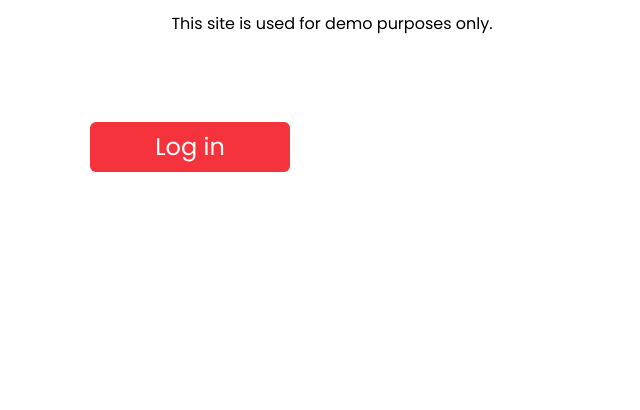
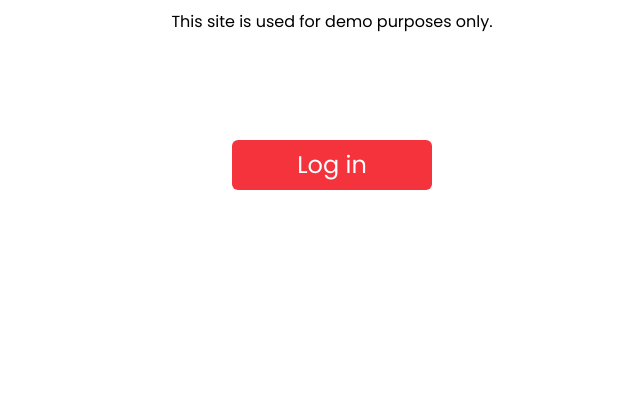
Before and after one commit to javierpng/sp-demo-jv, a plain HTML site: page index.html in a window 1280 px wide. Shown: the part 390-800 px from the top of the page, without its empty margins (308-948 px from the left). Drawn offline with Linux system fonts and the light colour scheme; no server answers.

Commit message:
test cors

```diff
--- a/index.html
+++ b/index.html
@@ -15,6 +15,11 @@
         margin: 0;
         background-color: #fff;
         text-align: center;
+      }
+      .container {
+        display: flex;
+        flex-direction: column;
+        align-items: center;
       }
       .logo {
         margin: 20px;
@@ -34,6 +39,7 @@
         font-family: Poppins;
         font-size: x-large;
         font-style: bold;
+        margin: 20px;
       }
     </style>
   </head>
@@ -57,9 +63,7 @@
       const button = document.getElementById('login');
       async function checkUser() {
         try {
-          const response = await fetch('http://localhost:3080/user', {
-            credentials: 'include',
-          });
+          const response = await fetch('http://localhost:3080/user');
           if (response.ok) {
             const userInfo = await response.json();
             console.log(userInfo);
```
